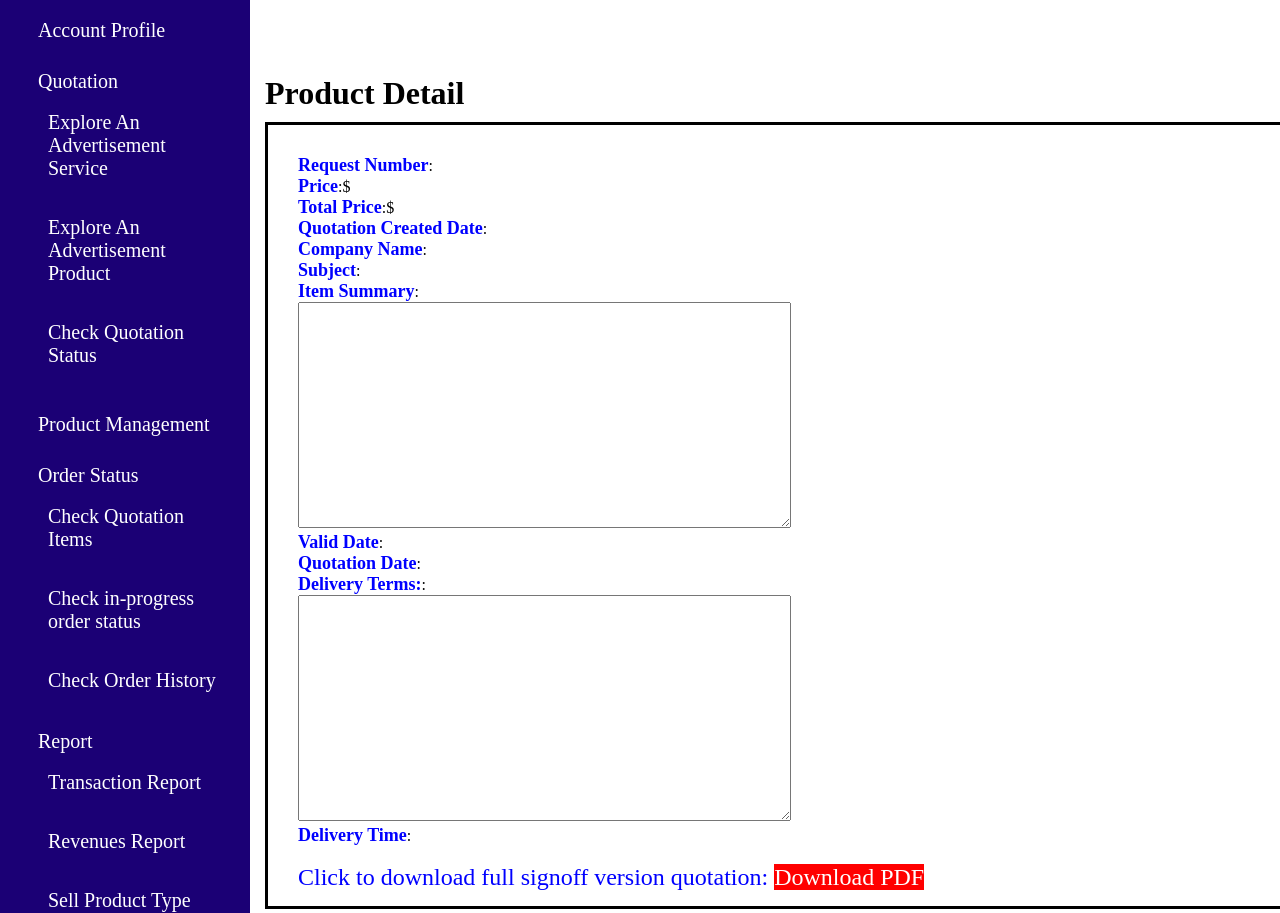
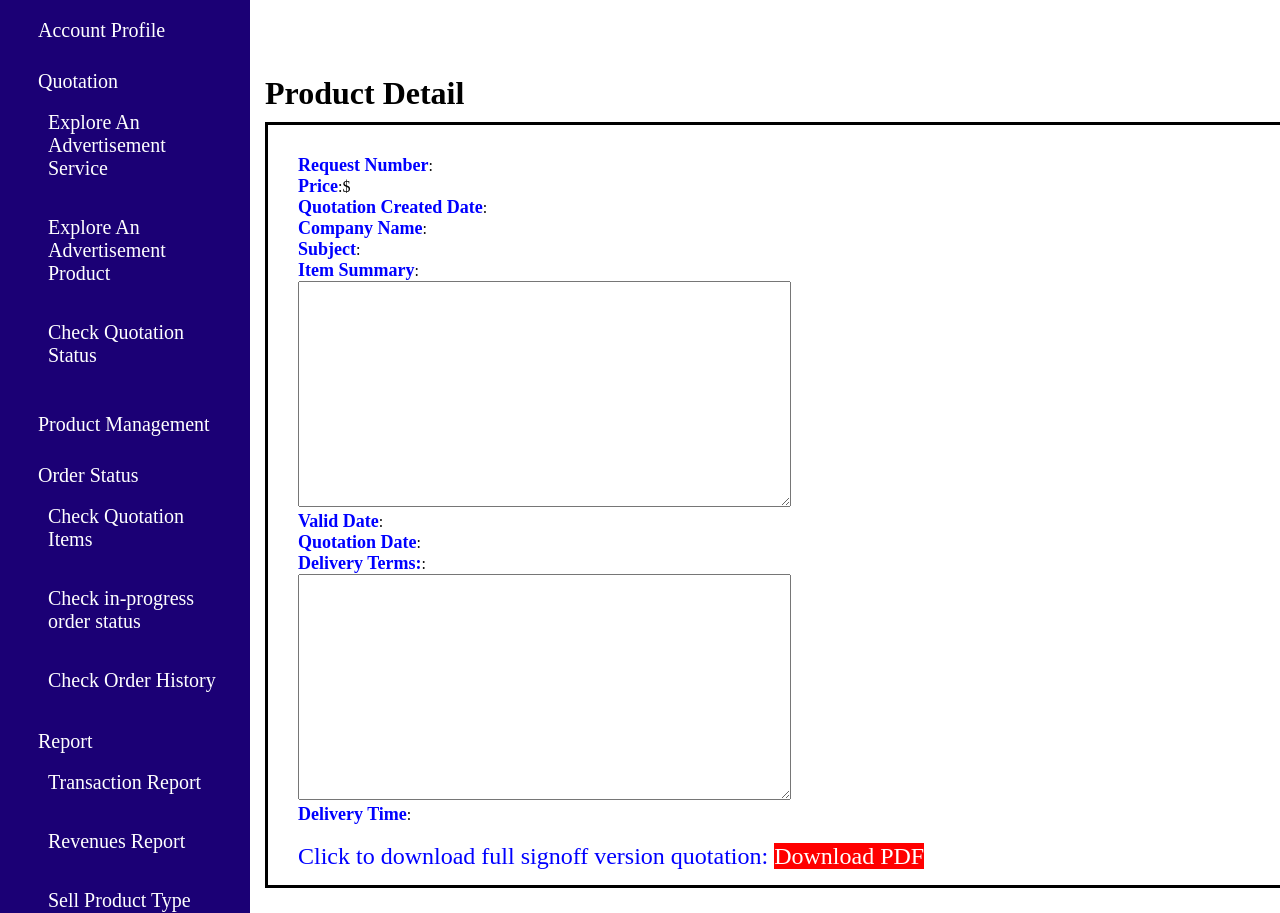
Before and after one commit to alexlammanchio/AdSmart, a PHP site: page /adsmart/Adsmart_bp_order_info.php?trans_id=GoodCompany in a window 1280 px wide; the page is wider, and only the part inside the window is pictured. Shown: the part 148-1061 px from the top of that part. Run offline with PHP 8.4, Linux system fonts and the light colour scheme; data comes from the database, SQL or seed files in the repository; data that the repository does not hold is empty; some libraries are stand-ins or nearby versions.

Commit message:
Update Adsmart_bp_order_info.php

```diff
--- a/order_ticket/Adsmart_bp_order_info.php
+++ b/order_ticket/Adsmart_bp_order_info.php
@@ -200,7 +200,7 @@ elseif (isset($_SESSION['user1'])){
 			            $country1= $rows['reg_country'];
 			            $reg_number = $rows['reg_number'];
 			            $price = $rows['price'];
-			            $total = $rows['total'];
+
 			            $item_summary = $rows['Item_summary'];
 			            $valid_day = $rows['valid_day'];
 			            $subject = $rows['subject'];
@@ -210,7 +210,6 @@ elseif (isset($_SESSION['user1'])){
 			            $cus_address  = $rows['cus_address'];
 			            echo "<label>Request Number</label>:<b>". $req_number."</b><br>";
 			            echo "<label>Price</label>:$ <b>".$price."</b><br>";
-			            echo "<label>Total Price</label>:$ <b>".$total."</b><br>";
 			            echo "<label>Quotation Created Date</label>:<b>". $create_date."</b><br>";
 			            echo "<label>Company Name</label>:<b>". $company_name."</b><br>";
 			            echo "<label>Subject</label>:<b>". $subject."</b><br>";
```
